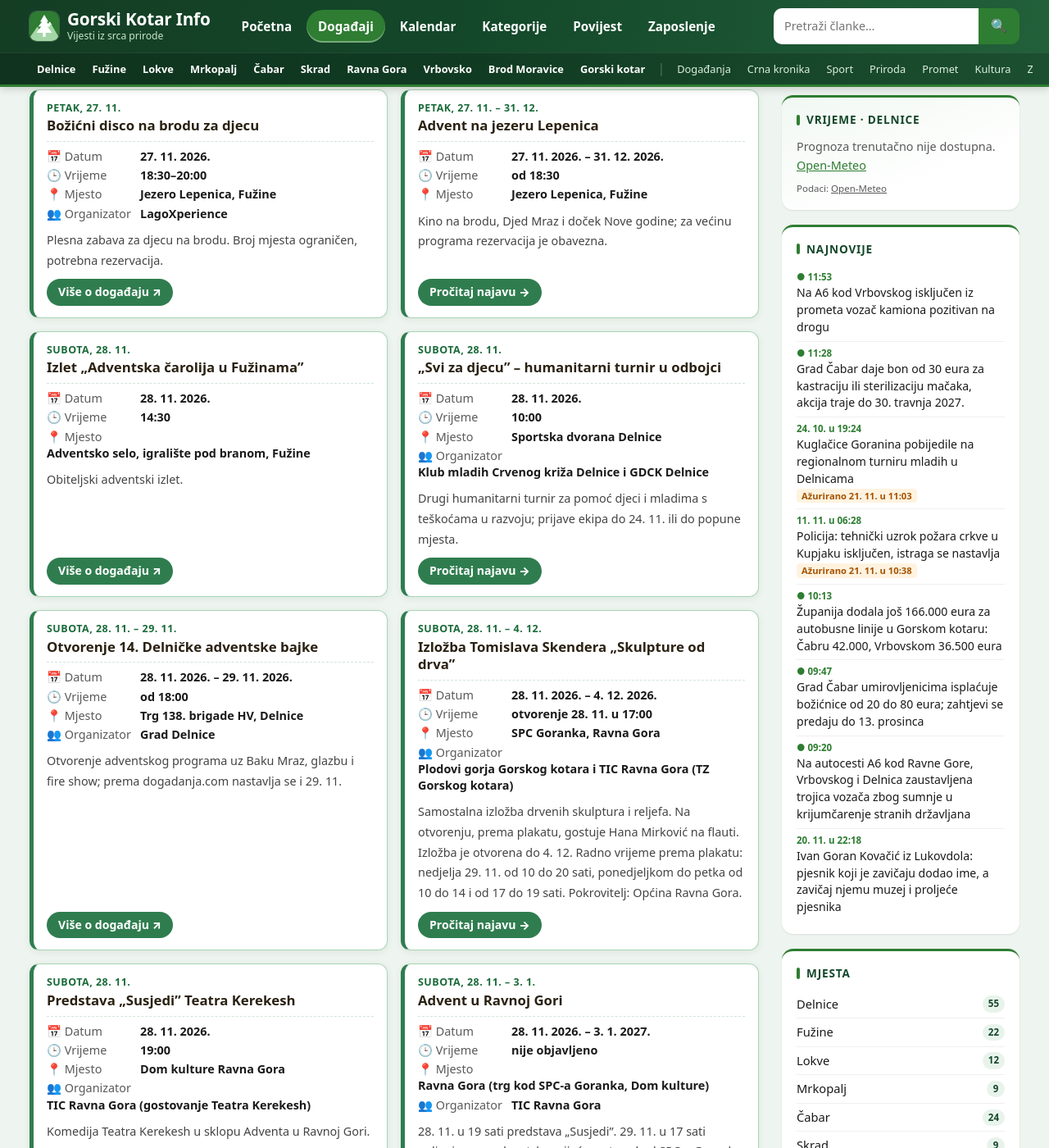
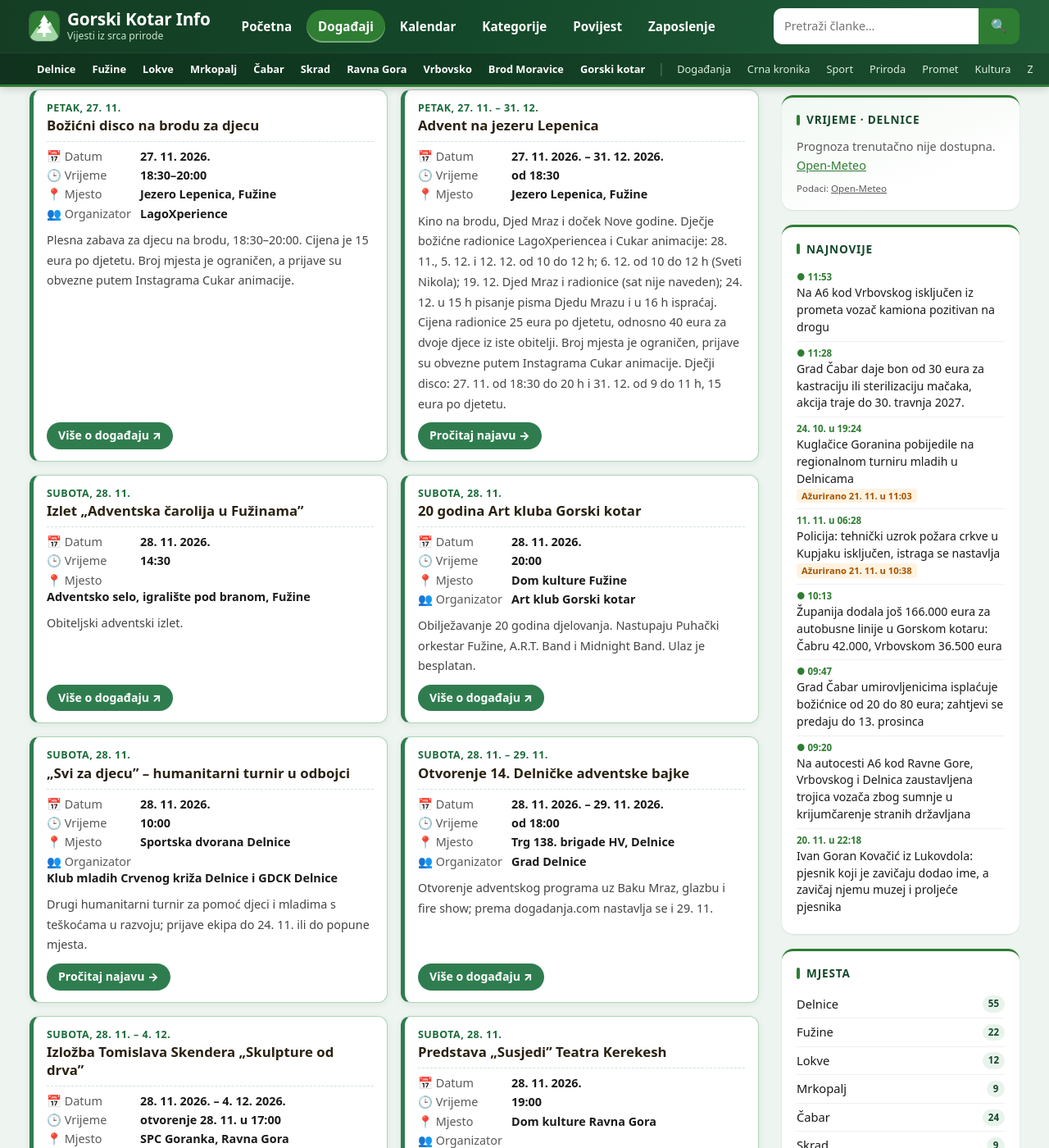
Before and after one commit to MojGK/gorski-kotar.info, a Jekyll site: the page built from dogadaji.md, in a window 1280 px wide and 1400 px high, scrolled down 1417 px. Shown: the whole window at 82% size. Built offline with Jekyll 4.4.1, drawn with Linux system fonts in a browser that asks for light colours; some of the changed text lies outside the part shown.

Commit message:
Kalendar: Art klub 20 godina (Fužine 28. 11.), Božićna čarolija DVD Gerovo (13. 12.), dopuna Adventa na Lepenici

```diff
--- a/_data/dogadjanja.yml
+++ b/_data/dogadjanja.yml
@@ -2,7 +2,7 @@
 # Upute: _data/README-zaposlenje-dogadjanja.md
 # Prošli događaji (nakon datum_do, inače nakon datuma) automatski se skrivaju na /dogadaji/ i naslovnici;
 # u kalendaru ostaju pod „Prikaži prošla događanja” dok ih ne obrišete.
-azurirano: 2026-11-20
+azurirano: 2026-11-21
 dogadjaji:
 - naziv: Dani okusa Gorskog kotara (Dani okusa hrvatske tradicije)
   datum: 2026-11-13
@@ -56,7 +56,7 @@ dogadjaji:
   mjesto: Jezero Lepenica, Fužine
   grad: Fužine
   organizator: LagoXperience
-  opis: Plesna zabava za djecu na brodu. Broj mjesta ograničen, potrebna rezervacija.
+  opis: "Plesna zabava za djecu na brodu, 18:30–20:00. Cijena je 15 eura po djetetu. Broj mjesta je ograničen, a prijave su obvezne putem Instagrama Cukar animacije."
   link: https://www.dogadanja.com/advent-nova-godina/bozicni-disco-na-brodu-jezero-lepenica-fuzine-2026-11-27/
 - naziv: Advent na jezeru Lepenica
   datum: 2026-11-27
@@ -64,7 +64,7 @@ dogadjaji:
   vrijeme: "od 18:30"
   mjesto: Jezero Lepenica, Fužine
   grad: Fužine
-  opis: Kino na brodu, Djed Mraz i doček Nove godine; za većinu programa rezervacija je obavezna.
+  opis: "Kino na brodu, Djed Mraz i doček Nove godine. Dječje božićne radionice LagoXperiencea i Cukar animacije: 28. 11., 5. 12. i 12. 12. od 10 do 12 h; 6. 12. od 10 do 12 h (Sveti Nikola); 19. 12. Djed Mraz i radionice (sat nije naveden); 24. 12. u 15 h pisanje pisma Djedu Mrazu i u 16 h ispraćaj. Cijena radionice 25 eura po djetetu, odnosno 40 eura za dvoje djece iz iste obitelji. Broj mjesta je ograničen, prijave su obvezne putem Instagrama Cukar animacije. Dječji disco: 27. 11. od 18:30 do 20 h i 31. 12. od 9 do 11 h, 15 eura po djetetu."
   link: /advent-na-jezeru-lepenica/
 - naziv: "Izlet „Adventska čarolija u Fužinama”"
   datum: 2026-11-28
@@ -73,6 +73,14 @@ dogadjaji:
   grad: Fužine
   opis: Obiteljski adventski izlet.
   link: https://www.dogadanja.com/fuzine/
+- naziv: 20 godina Art kluba Gorski kotar
+  datum: 2026-11-28
+  vrijeme: "20:00"
+  mjesto: Dom kulture Fužine
+  grad: Fužine
+  organizator: Art klub Gorski kotar
+  opis: "Obilježavanje 20 godina djelovanja. Nastupaju Puhački orkestar Fužine, A.R.T. Band i Midnight Band. Ulaz je besplatan."
+  link: https://www.tz-fuzine.hr/hr/kalendar_dogadanja_2026/1075/5
 - naziv: "„Svi za djecu” – humanitarni turnir u odbojci"
   datum: 2026-11-28
   vrijeme: "10:00"
@@ -147,6 +155,14 @@ dogadjaji:
   organizator: Lynx and Fox
   opis: Drugi adventski termin iste vođene šetnje; prijave online.
   link: https://www.lynxandfox.com/post/12-12-japlenski-vrh
+- naziv: "„Božićna čarolija u vatrogasnom domu” – DVD Gerovo"
+  datum: 2026-12-13
+  vrijeme: "16:00"
+  mjesto: Vatrogasni dom Gerovo, Eugena Kvaternika 45, Gerovo
+  grad: Čabar
+  organizator: DVD Gerovo
+  opis: "Predblagdansko druženje za djecu od 6 do 16 godina: izrada božićnih kuglica s vatrogasnim motivima, kićenje bora, pokazna vježba vatrogasne intervencije prilagođena djeci i predstavljanje vatrogasne mladeži."
+  link: https://ravna-gora.com/bozicna-carolija-za-djecu-vatrogasni-dom-gerovo-2026/
 - naziv: Adventska šetnja Japlenškim vrhom
   datum: 2026-12-19
   vrijeme: "10–12 h"
```
